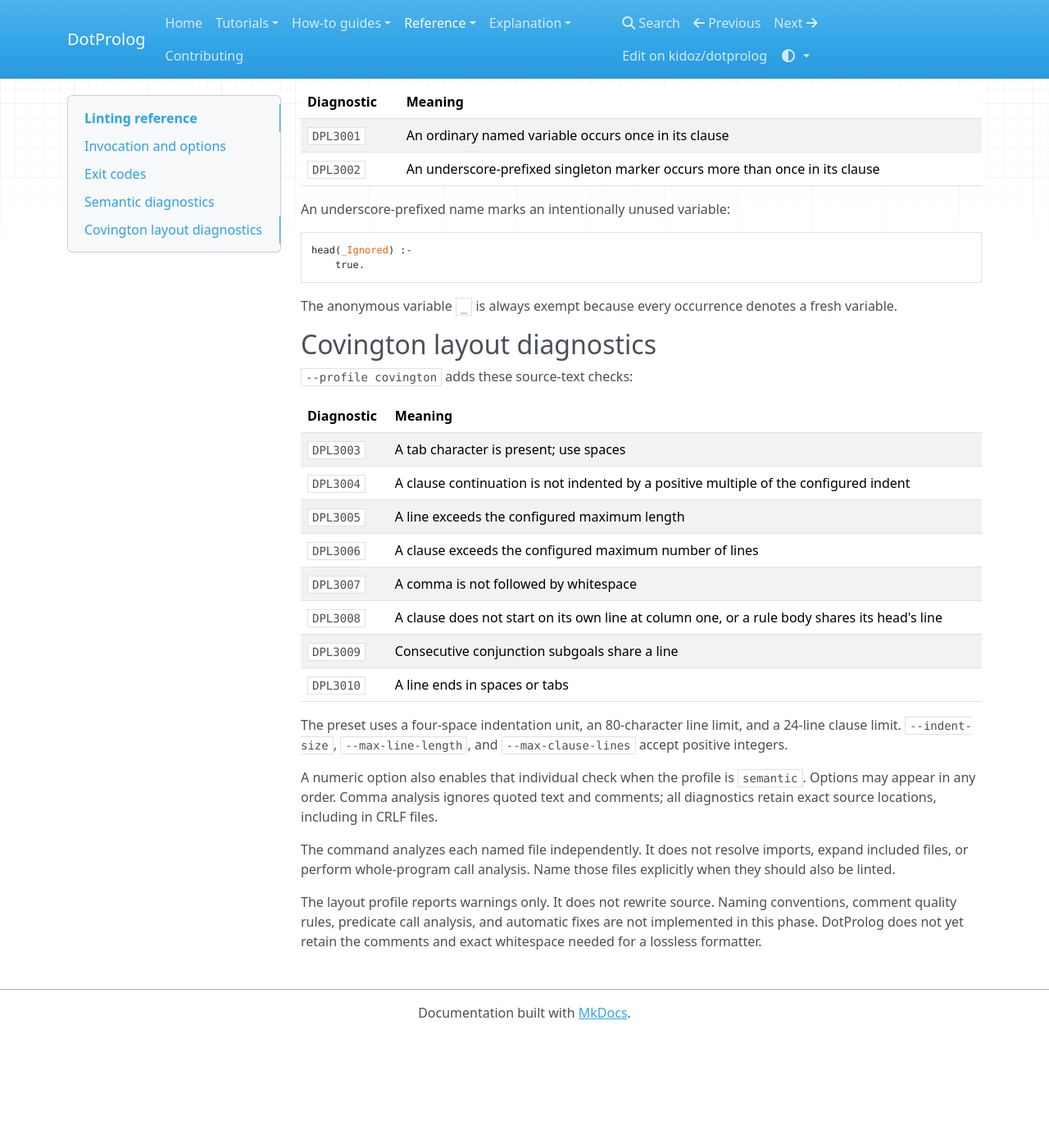
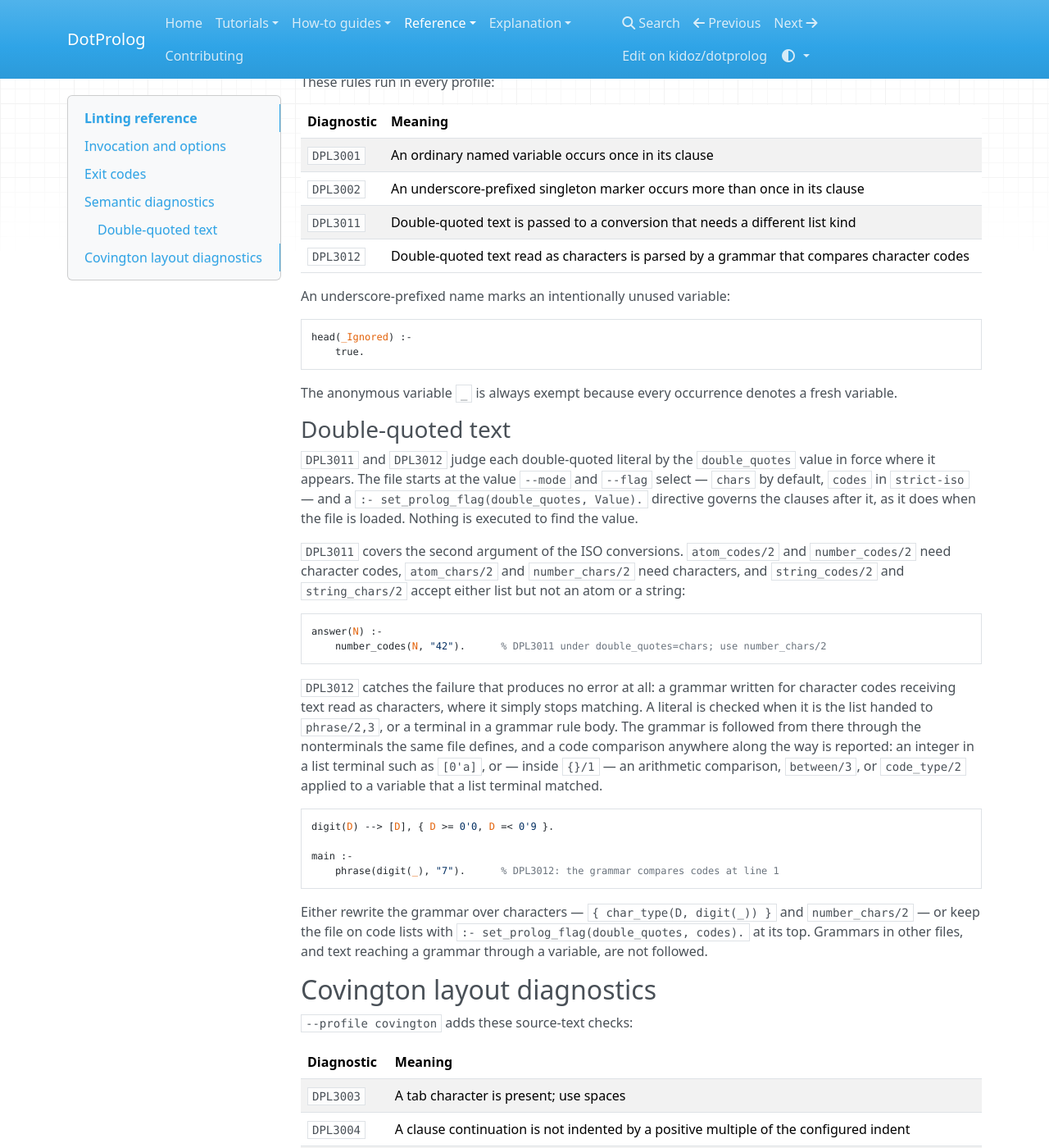
Before and after one commit to kidoz/dotprolog, an MkDocs documentation site: the page built from docs/linting.md, in a window 1280 px wide and 1400 px high, scrolled down 1140 px. Shown: the whole window at 82% size. Built offline with MkDocs 1.6.1, drawn with Linux system fonts in a browser that asks for light colours; nearby versions of some CDN libraries; before the commit the page ends 2403 px from its top, so only the background shows below that; some of the changed text lies outside the part shown.

Commit message:
Record the double-quoted text lint rules in the docs and changelog

````diff
--- a/docs/linting.md
+++ b/docs/linting.md
@@ -13,7 +13,7 @@ dotnet prolog lint [options] <file.pl> [more.pl ...]
 | Option | Contract |
 |---|---|
 | `--warnings-as-errors` | Return `1` if warnings are reported; warnings are advisory by default |
-| `--profile semantic` | Default profile: source-local variable checks |
+| `--profile semantic` | Default profile: source-local variable and double-quoted text checks |
 | `--profile covington` | Add automatically checkable Covington layout guidelines 2.1–2.7 |
 | `--mode modern` or `--mode strict-iso` | Seed the reader's language mode; default `modern` |
 | `--flag name=value` | Override a curated initial flag; repeatable |
@@ -42,6 +42,8 @@ These rules run in every profile:
 |---|---|
 | `DPL3001` | An ordinary named variable occurs once in its clause |
 | `DPL3002` | An underscore-prefixed singleton marker occurs more than once in its clause |
+| `DPL3011` | Double-quoted text is passed to a conversion that needs a different list kind |
+| `DPL3012` | Double-quoted text read as characters is parsed by a grammar that compares character codes |
 
 An underscore-prefixed name marks an intentionally unused variable:
 
@@ -51,6 +53,40 @@ head(_Ignored) :-
 ```
 
 The anonymous variable `_` is always exempt because every occurrence denotes a fresh variable.
+
+### Double-quoted text
+
+`DPL3011` and `DPL3012` judge each double-quoted literal by the `double_quotes` value in force where
+it appears. The file starts at the value `--mode` and `--flag` select — `chars` by default, `codes`
+in `strict-iso` — and a `:- set_prolog_flag(double_quotes, Value).` directive governs the clauses
+after it, as it does when the file is loaded. Nothing is executed to find the value.
+
+`DPL3011` covers the second argument of the ISO conversions. `atom_codes/2` and `number_codes/2`
+need character codes, `atom_chars/2` and `number_chars/2` need characters, and `string_codes/2` and
+`string_chars/2` accept either list but not an atom or a string:
+
+```prolog
+answer(N) :-
+    number_codes(N, "42").      % DPL3011 under double_quotes=chars; use number_chars/2
+```
+
+`DPL3012` catches the failure that produces no error at all: a grammar written for character codes
+receiving text read as characters, where it simply stops matching. A literal is checked when it is
+the list handed to `phrase/2,3`, or a terminal in a grammar rule body. The grammar is followed from
+there through the nonterminals the same file defines, and a code comparison anywhere along the way
+is reported: an integer in a list terminal such as `[0'a]`, or — inside `{}/1` — an arithmetic
+comparison, `between/3`, or `code_type/2` applied to a variable that a list terminal matched.
+
+```prolog
+digit(D) --> [D], { D >= 0'0, D =< 0'9 }.
+
+main :-
+    phrase(digit(_), "7").      % DPL3012: the grammar compares codes at line 1
+```
+
+Either rewrite the grammar over characters — `{ char_type(D, digit(_)) }` and `number_chars/2` —
+or keep the file on code lists with `:- set_prolog_flag(double_quotes, codes).` at its top.
+Grammars in other files, and text reaching a grammar through a variable, are not followed.
 
 ## Covington layout diagnostics
 
````
Also changed, not shown: CHANGELOG.md (+13 -0 lines), README.md (+4 -2 lines), docs/how-to/configure-language.md (+8 -0 lines).
